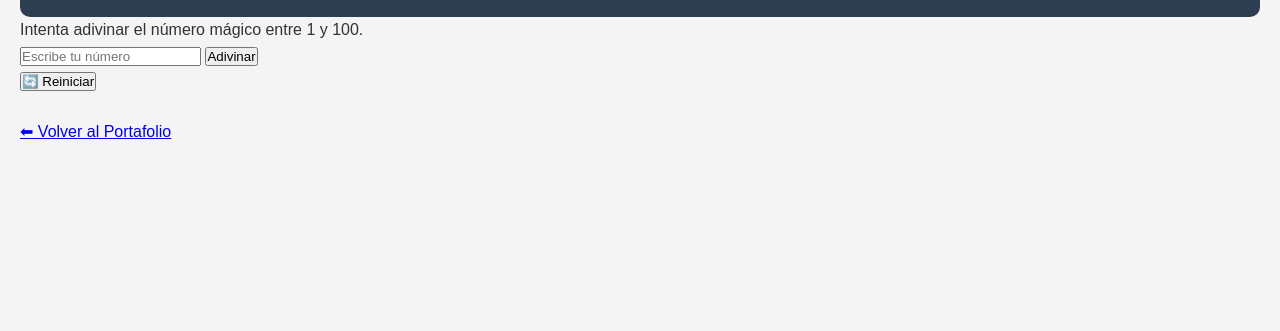
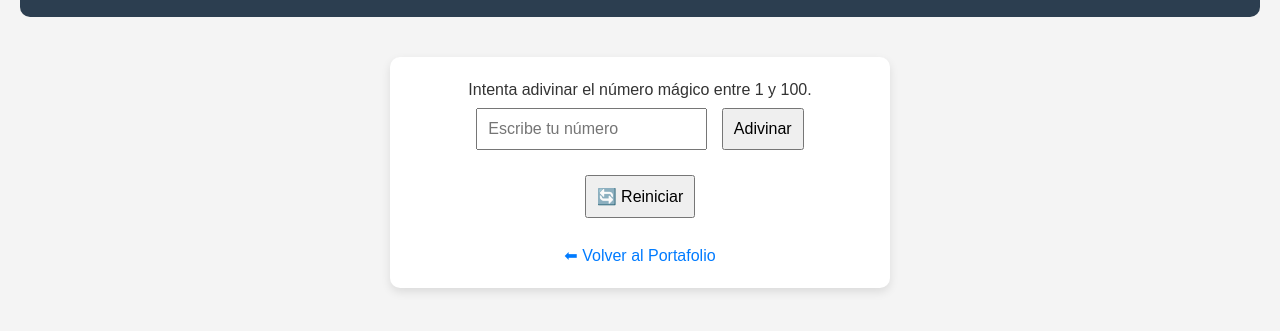
Before and after one commit to engerARP/Portafolio-digital, a plain HTML site: page numero-magico.html in a window 1280 px wide. Shown: the part 107-438 px from the top of the page. Drawn offline with Linux system fonts and the light colour scheme.

Commit message:
numero-magico.html

```diff
--- a/numero-magico.html
+++ b/numero-magico.html
@@ -6,6 +6,35 @@
     <title>Juego del Número Mágico</title>
     <link rel="stylesheet" href="estilo.css">
     <script defer src="numero-magico.js"></script>
+    <style>
+        main {
+            max-width: 500px;
+            margin: 40px auto;
+            padding: 20px;
+            background: white;
+            border-radius: 10px;
+            box-shadow: 0 4px 10px rgba(0,0,0,0.1);
+            text-align: center;
+        }
+        input, button {
+            padding: 10px;
+            font-size: 1rem;
+            margin: 5px;
+        }
+        #mensaje {
+            font-weight: bold;
+            margin-top: 15px;
+        }
+        a {
+            display: inline-block;
+            margin-top: 20px;
+            color: #007BFF;
+            text-decoration: none;
+        }
+        a:hover {
+            text-decoration: underline;
+        }
+    </style>
 </head>
 <body>
     <header>
@@ -20,7 +49,7 @@
         <p id="mensaje"></p>
         <button onclick="reiniciar()">🔄 Reiniciar</button>
 
-        <br><br>
+        <br>
         <a href="indice.html">⬅ Volver al Portafolio</a>
     </main>
 </body>
```
